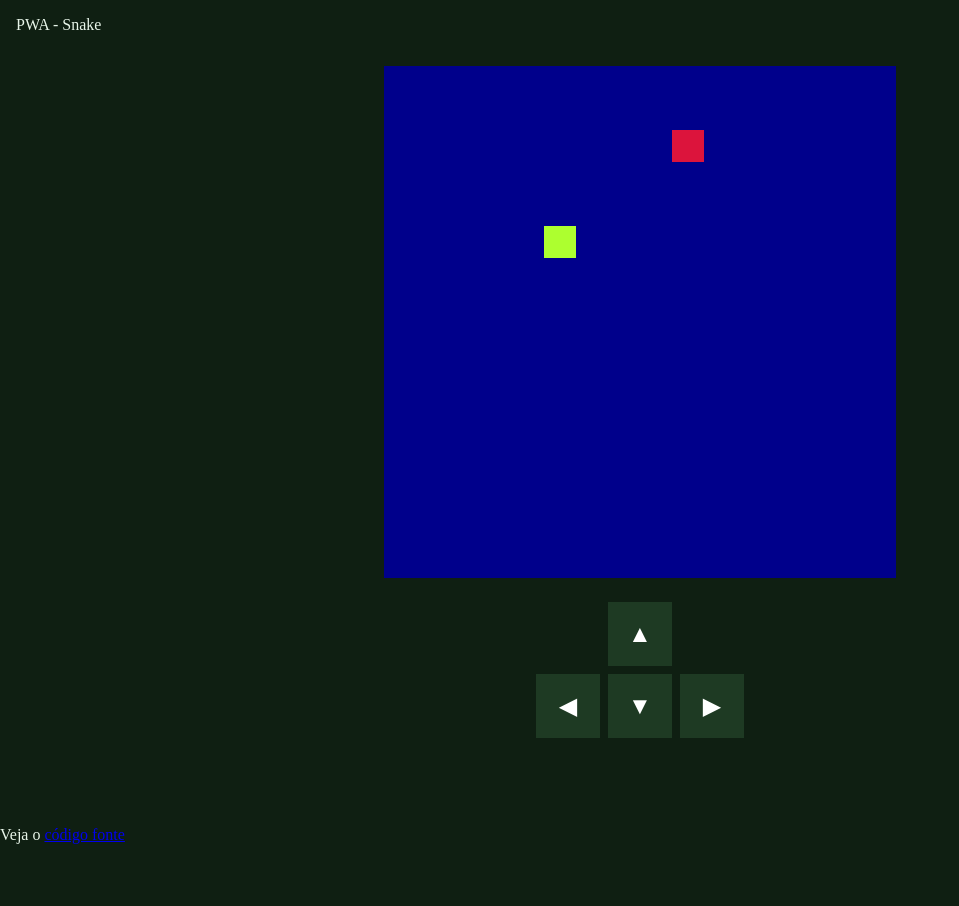
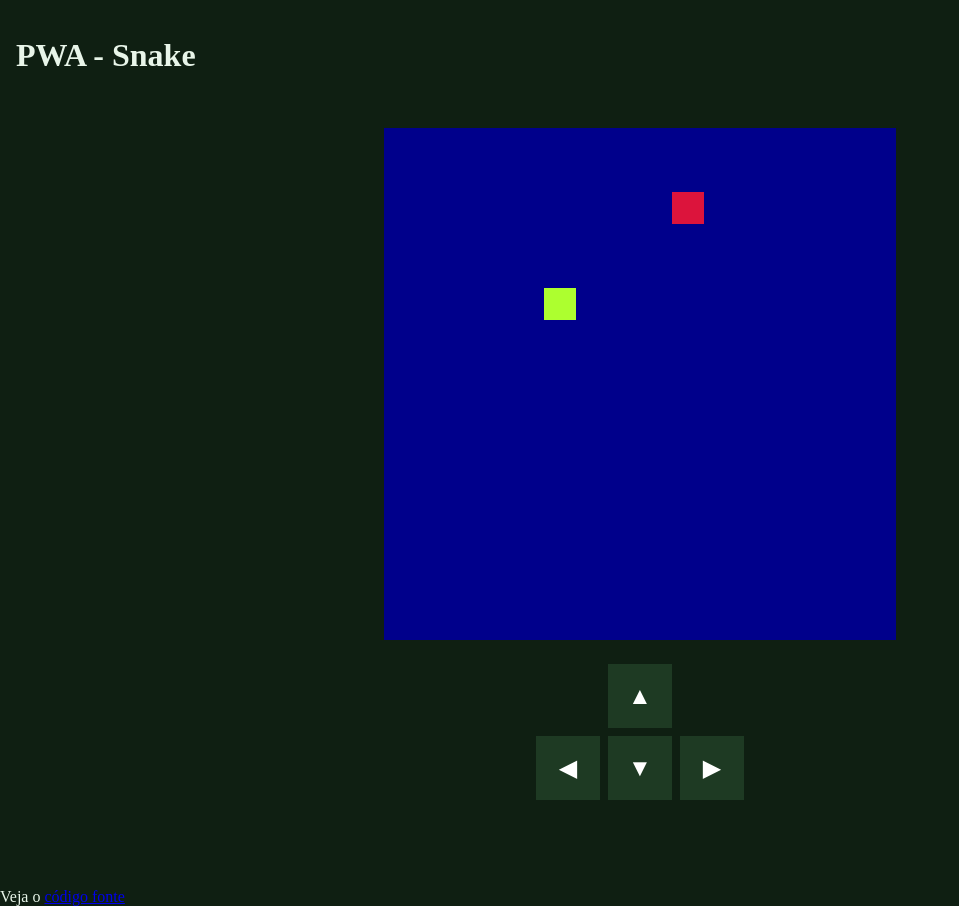
Before and after one commit to Felipe-Victorino/pwa-snake, a plain HTML site: page index.html in a window 1280 px wide. Shown: the whole page, without its empty margins (0-959 px from the left). Before the commit the page ends 844 px from the top, so only its background shows below. Drawn offline with Linux system fonts and the light colour scheme.

Commit message:
Added heading

```diff
--- a/index.html
+++ b/index.html
@@ -11,7 +11,7 @@
     <title>Snake PWA</title>
   </head>
   <body>
-    <header>PWA - Snake</header>
+    <header><h1>PWA - Snake</h1></header>
     <main>
       <canvas id="game-board"></canvas>
 
```
